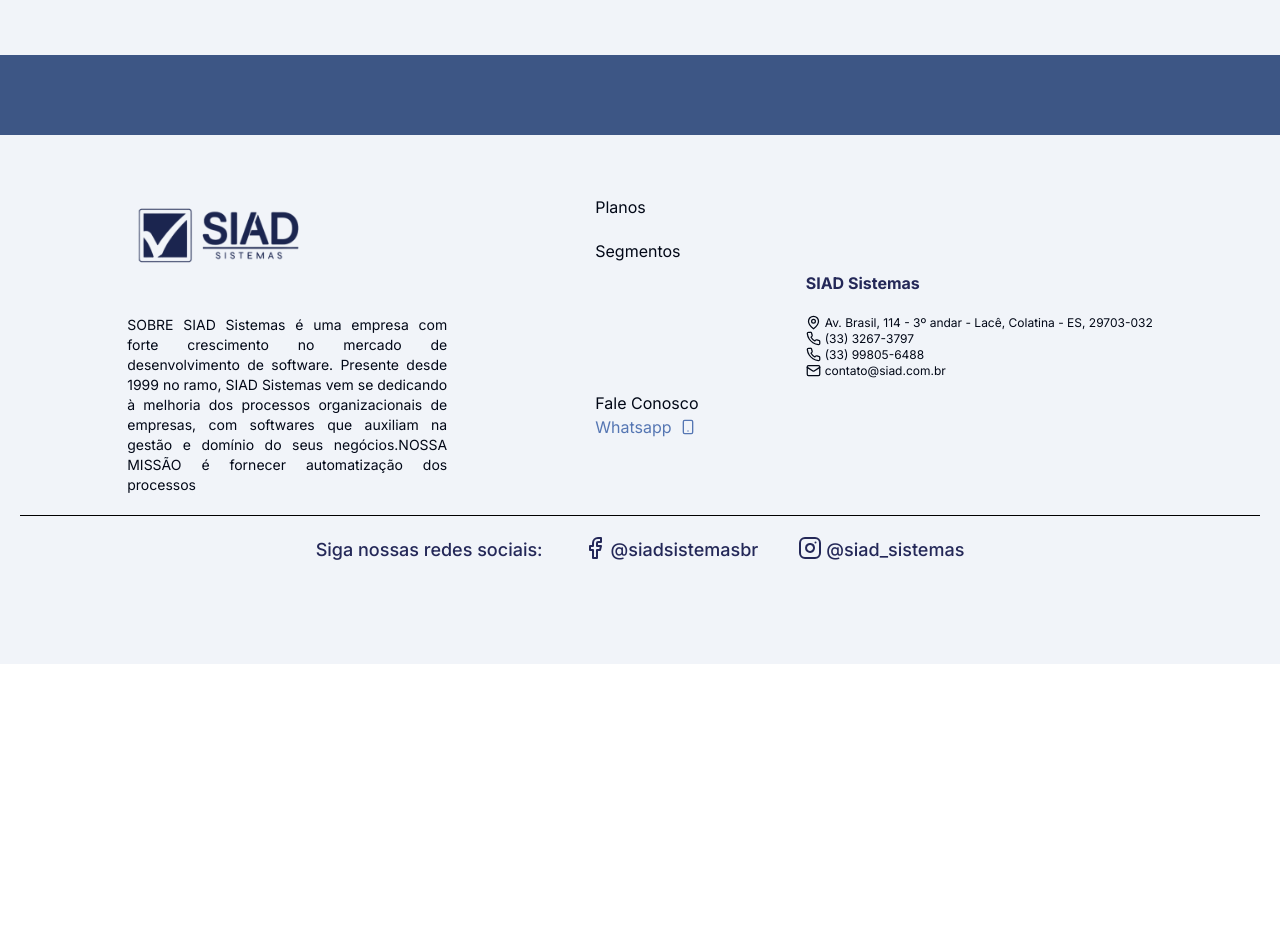
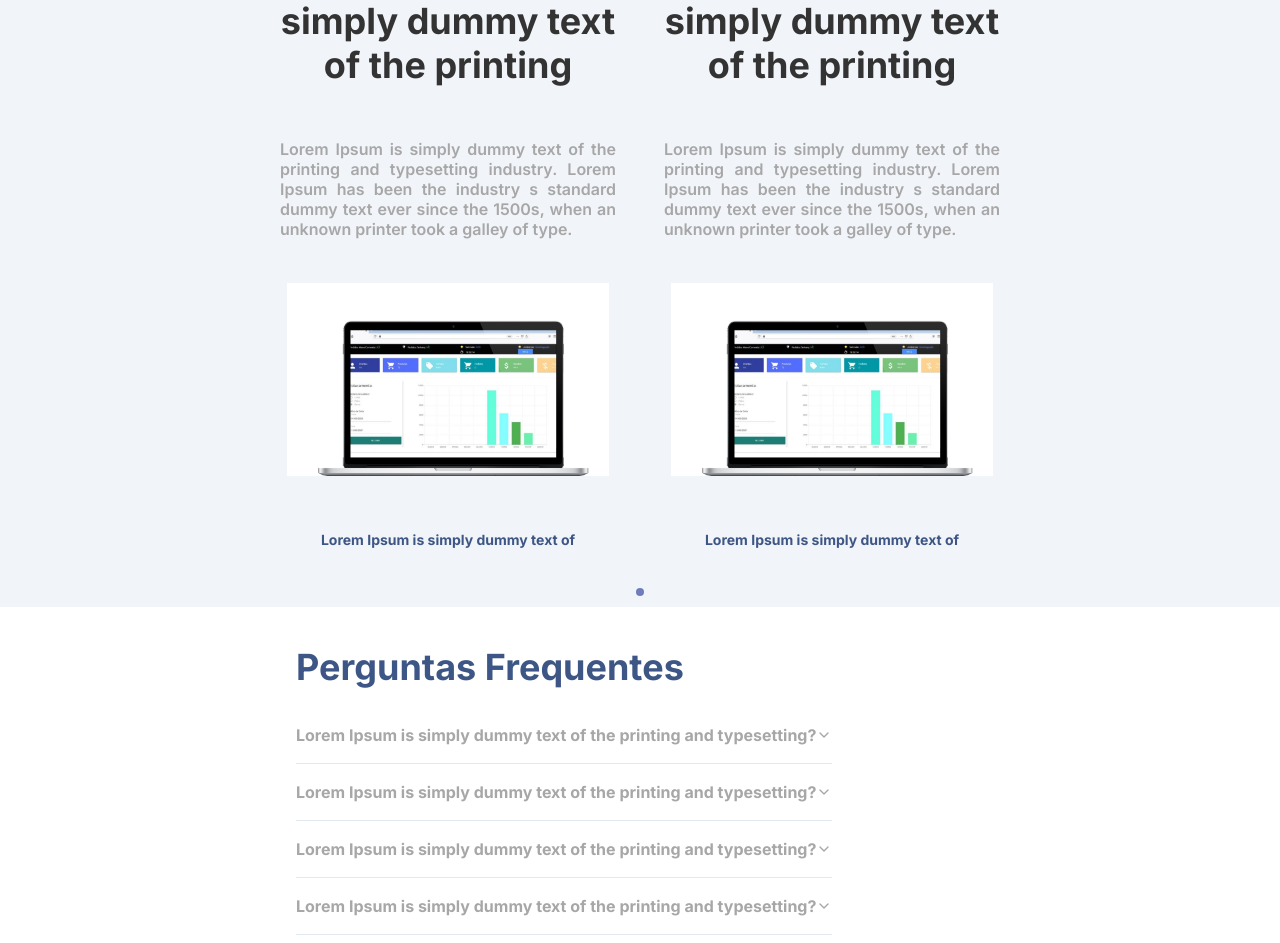
Before and after one commit to EvaldoFerreiraMoreira/site-siad, a Next.js app: page /planos in a window 1280 px wide. Shown: the part 1049-1992 px from the top of the page. Before the commit the page ends 1713 px from the top, so only its background shows below. Built offline with nearby package versions, Linux system fonts and the light colour scheme.

Commit message:
feat: components pages Planos Web

```diff
--- a/src/app/planos/components/BannerCarrossel.tsx
+++ b/src/app/planos/components/BannerCarrossel.tsx
@@ -2,6 +2,7 @@
 
 import React, { useState, useEffect } from "react";
 import BannerCarrosselMobile from "./componentsMobile/BannerCarrosselMobile";
+import BannerCarrosselWeb from "./componentsWeb/BannerCarrosselWeb";
 
 
 
@@ -22,7 +23,7 @@ const TextCenter = () => {
     };
   }, []);
 
-  return isMobile ? <BannerCarrosselMobile /> : " ";
+  return isMobile ? <BannerCarrosselMobile /> : <BannerCarrosselWeb/>;
 };
 
 export default TextCenter;
--- a/src/app/planos/components/CommonQuestion.tsx
+++ b/src/app/planos/components/CommonQuestion.tsx
@@ -2,6 +2,7 @@
 
 import React, { useState, useEffect } from "react";
 import CommonQuestionMobile from "./componentsMobile/CommonQuestionMonbile";
+import CommonQuestionWeb from "./componentsWeb/CommonQuestionWeb";
 
 
 
@@ -22,7 +23,7 @@ const TextCenter = () => {
     };
   }, []);
 
-  return isMobile ? <CommonQuestionMobile /> : " ";
+  return isMobile ? <CommonQuestionMobile /> : <CommonQuestionWeb/>;
 };
 
 export default TextCenter;
--- /dev/null
+++ b/src/app/planos/components/componentsWeb/BannerCarrosselWeb.tsx
@@ -0,0 +1,110 @@
+"use client"
+import React from 'react';
+import AliceCarousel, { EventObject } from 'react-alice-carousel';
+import 'react-alice-carousel/lib/alice-carousel.css';
+import Image from 'next/image';
+
+
+const BannerCarrosselWeb = () => {
+
+    const responsive = {
+        0: { items: 1, },
+        568: { items: 2 },
+        1024: { items: 3 },
+    };
+
+    const caract = ">";
+    const items = [
+        <div className="item" data-value="1" key={0}>
+            <div className="flex items-center text-center mt-9">
+                <h1 className="text-[#333333]  font-bold text-4xl p-6">
+                    Lorem Ipsum is simply dummy text of the printing
+                </h1>
+            </div>
+            <div className="flex mt-1 ">
+                <p className="text-[#A7A7A7]  font-semibold  text-md text-justify p-6">
+                    Lorem Ipsum is simply dummy text of the printing and typesetting industry.
+                    Lorem Ipsum has been the industry s standard dummy text ever since the 1500s,
+                    when an unknown printer took a galley of type.
+                </p>
+            </div>
+            <div className='flex mt-5 justify-center gap-2 pb-5 '>
+                <Image
+                    src={"/PC-01.png"}
+                    alt="Imagem"
+                    width={0}
+                    height={0}
+                    sizes="auto"
+                    className="h-56 w-auto max-w-[100%] max-h-[100%]"
+                    style={{
+                        objectFit: "contain",
+                    }}
+                />
+            </div>
+            <div className="flex mt-1 justify-center">
+                <p className="text-[#3D5685]  font-bold text-sm text-center hover:text-[#333333] ">
+                    Lorem Ipsum is simply dummy text of
+                </p>
+            </div>
+        </div>,
+        <div className="item" data-value="2" key={1}>
+            <div className="flex items-center text-center mt-9">
+                <h1 className="text-[#333333]  font-bold text-4xl p-6">
+                    Lorem Ipsum is simply dummy text of the printing
+                </h1>
+            </div>
+            <div className="flex mt-1 ">
+                <p className="text-[#A7A7A7]  font-semibold  text-md text-justify p-6">
+                    Lorem Ipsum is simply dummy text of the printing and typesetting industry.
+                    Lorem Ipsum has been the industry s standard dummy text ever since the 1500s,
+                    when an unknown printer took a galley of type.
+                </p>
+            </div>
+            <div className='flex mt-5 justify-center gap-2 pb-5 '>
+                <Image
+                    src={"/PC-01.png"}
+                    alt="Imagem"
+                    width={0}
+                    height={0}
+                    sizes="auto"
+                    className="h-56 w-auto max-w-[100%] max-h-[100%]"
+                    style={{
+                        objectFit: "contain",
+                    }}
+                />
+            </div>
+            <div className="flex mt-1 justify-center">
+                <p className="text-[#3D5685]  font-bold text-sm text-center hover:text-[#333333] ">
+                    Lorem Ipsum is simply dummy text of
+                </p>
+            </div>
+        </div>,
+
+
+
+    ];
+
+    const onSlideChange = (e: EventObject) => {
+        console.debug(`onSlideChange => Item's position before a change: ${e.item}. Event:`, e);
+    };
+
+    const onSlideChanged = (e: EventObject) => {
+        console.debug(`onSlideChanged => Item's position after changes: ${e.item}. Event:`, e);
+    };
+
+
+    return (
+        <div className='flex mx-64'>
+            <AliceCarousel
+                mouseTracking
+                disableButtonsControls
+                items={items}
+                responsive={responsive}
+                onSlideChange={onSlideChange}
+                onSlideChanged={onSlideChanged}
+            />
+        </div>
+    );
+}
+
+export default BannerCarrosselWeb;
--- /dev/null
+++ b/src/app/planos/components/componentsWeb/CommonQuestionWeb.tsx
@@ -0,0 +1,74 @@
+import {
+    Accordion,
+    AccordionContent,
+    AccordionItem,
+    AccordionTrigger,
+} from "@/components/ui/accordion"
+
+
+const CommonQuestionWeb= () => {
+    return (
+        <div className="mx-64">
+            <div className="flex font-bold text-4xl">
+                <h1 className="text-[#3D5685]">Perguntas Frequentes</h1>
+            </div>
+            <div className=" mt-5 text-[#A7A7A7]">
+                <Accordion type="single" collapsible>
+                    <AccordionItem value="item-1">
+                        <AccordionTrigger className="font-bold text-md text-left hover:text-[#3D5685]"
+                        >
+                            Lorem Ipsum is simply dummy text of the printing and typesetting?
+                        </AccordionTrigger>
+                        <AccordionContent className="font-medium text-sm  text-[#737373]">
+                            Lorem Ipsum is simply dummy text of the printing and typesetting lorem Ipsum is simply dummy text of the printing and typesetting
+                        </AccordionContent>
+                    </AccordionItem>
+
+                    <AccordionItem value="item-2">
+                        <AccordionTrigger className="font-bold text-md text-left hover:text-[#3D5685]"
+                        >
+                            Lorem Ipsum is simply dummy text of the printing and typesetting?
+                        </AccordionTrigger>
+                        <AccordionContent className="font-medium text-sm  text-[#737373]">
+                            Lorem Ipsum is simply dummy text of the printing and typesetting lorem Ipsum is simply dummy text of the printing and typesetting
+                        </AccordionContent>
+                    </AccordionItem>
+
+                    <AccordionItem value="item-3">
+                        <AccordionTrigger className="font-bold text-md text-left hover:text-[#3D5685]"
+                        >
+                            Lorem Ipsum is simply dummy text of the printing and typesetting?
+                        </AccordionTrigger>
+                        <AccordionContent className="font-medium text-sm  text-[#737373]">
+                            Lorem Ipsum is simply dummy text of the printing and typesetting lorem Ipsum is simply dummy text of the printing and typesetting
+                        </AccordionContent>
+                    </AccordionItem>
+
+                    <AccordionItem value="item-4">
+                        <AccordionTrigger className="font-bold text-md text-left hover:text-[#3D5685]"
+                        >
+                            Lorem Ipsum is simply dummy text of the printing and typesetting?
+                        </AccordionTrigger>
+                        <AccordionContent className="font-medium text-sm  text-[#737373]">
+                            Lorem Ipsum is simply dummy text of the printing and typesetting lorem Ipsum is simply dummy text of the printing and typesetting
+                        </AccordionContent>
+                    </AccordionItem>
+
+                    <AccordionItem value="item-5">
+                        <AccordionTrigger className="font-bold text-md text-left hover:text-[#3D5685]"
+                        >
+                            Lorem Ipsum is simply dummy text of the printing and typesetting?
+                        </AccordionTrigger>
+                        <AccordionContent className="font-medium text-sm  text-[#737373]">
+                            Lorem Ipsum is simply dummy text of the printing and typesetting lorem Ipsum is simply dummy text of the printing and typesetting
+                        </AccordionContent>
+                    </AccordionItem>
+
+                </Accordion>
+
+            </div>
+        </div>
+    );
+}
+
+export default CommonQuestionWeb;
```
